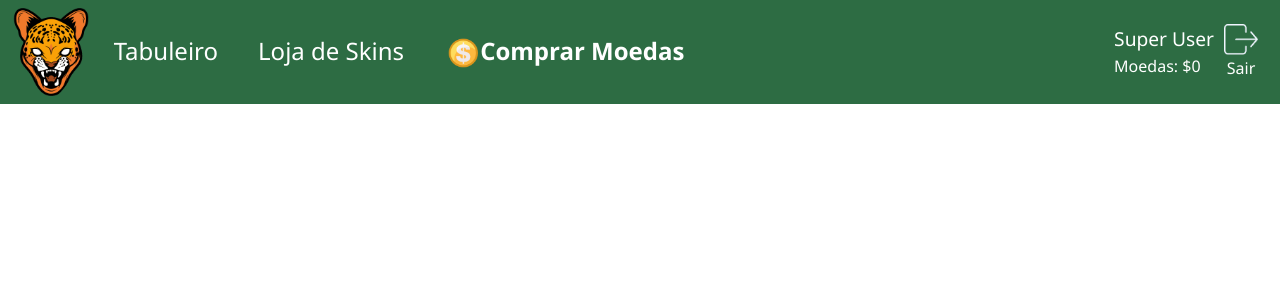
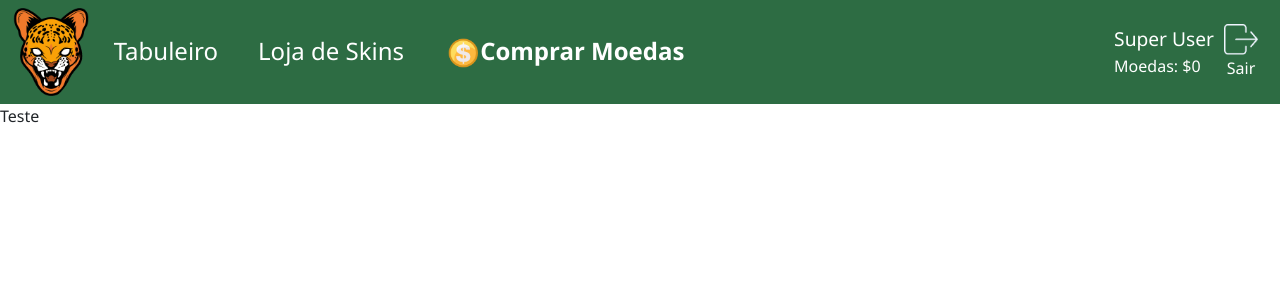
Before and after one commit to IES300-Jogo-da-Onca/jogo-da-onca, a React (Create React App) app: page /comprarMoedas in a window 1280 px wide. Shown: the top 300 px of the page. Built offline with nearby package versions, Linux system fonts and the light colour scheme.

Commit message:
página Comprar Moedas

```diff
--- a/src/pages/ComprarMoedas.js
+++ b/src/pages/ComprarMoedas.js
@@ -6,7 +6,7 @@ export const ComprarMoedas = () => {
         <div className='container-generic'>
             <Headers />
            <div className='body'>
-
+                <p>Teste</p>
            </div>
         </div>
     )
```
